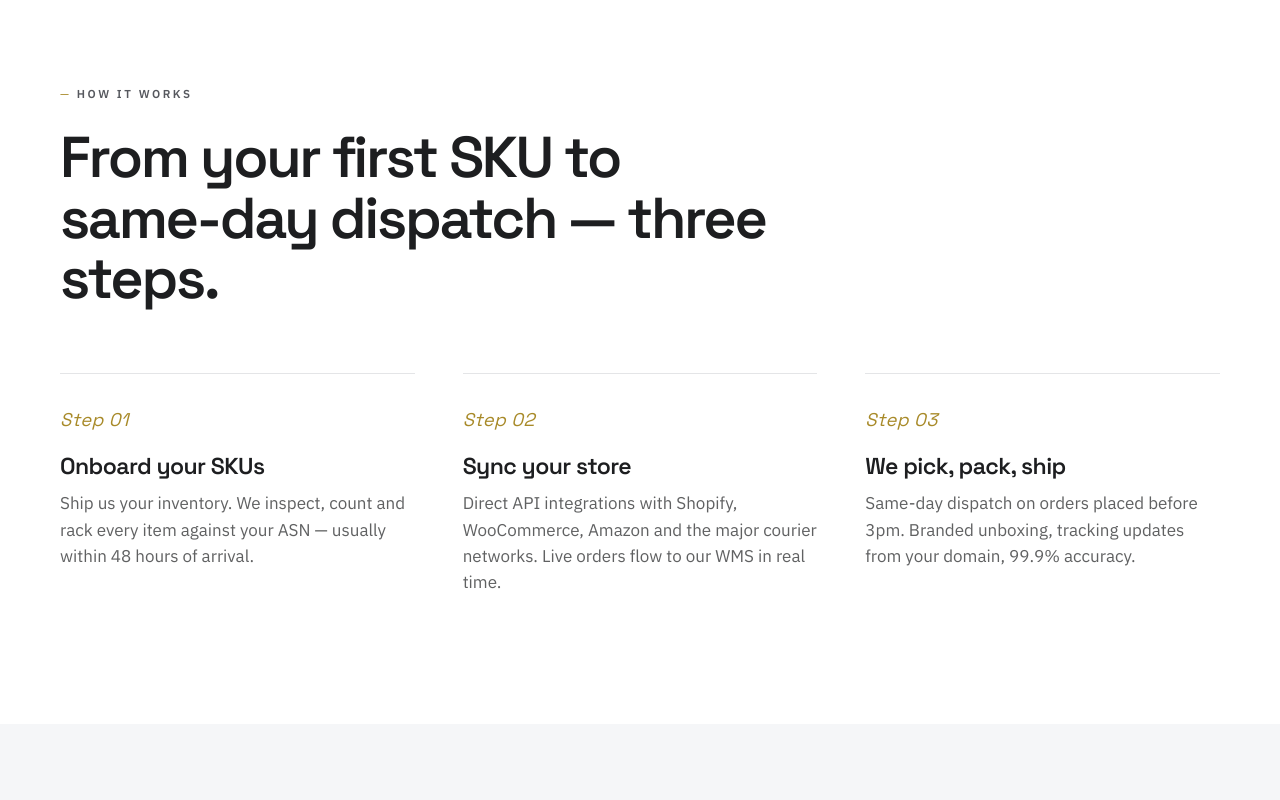
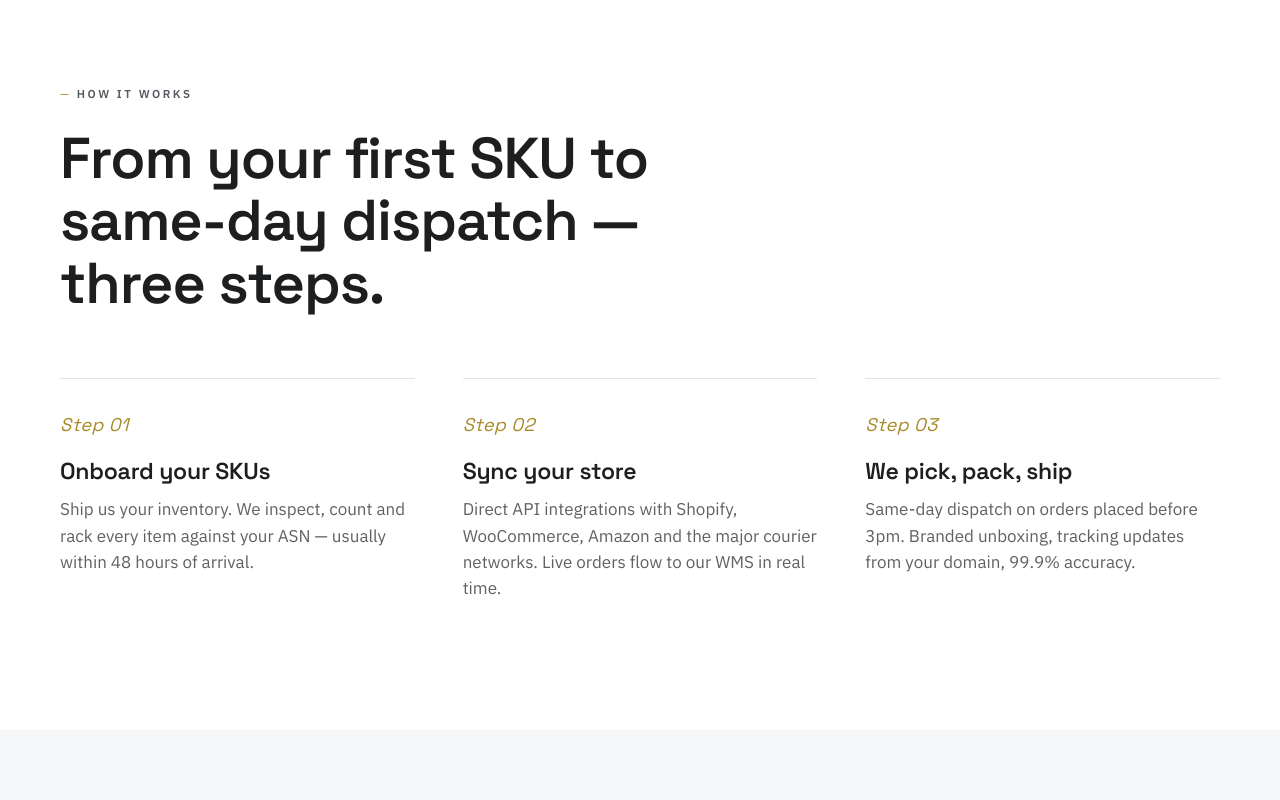
Before and after one commit to Gustavo-Git2806/tarlu-preview, a plain HTML site: page index.html in a window 1280 px wide. Shown: the part 1200-2000 px from the top of the page. Drawn offline with Linux system fonts and the light colour scheme.

Commit message:
Fix fi kerning in headings — loosen letter-spacing from -0.045em to -0.02em

```diff
--- a/assets/css/editorial.css
+++ b/assets/css/editorial.css
@@ -74,15 +74,17 @@ button { font: inherit; cursor: pointer; border: 0; background: none; color: inh
 
 h1, h2, h3, h4 {
     font-family: 'Space Grotesk', -apple-system, sans-serif;
-    letter-spacing: -0.035em;
-    line-height: 1.05;
+    letter-spacing: -0.02em;
+    line-height: 1.08;
     margin: 0 0 0.6em;
     font-weight: 600;
     color: var(--ink);
+    font-kerning: normal;
+    font-feature-settings: 'kern' 1;
 }
-h1 { font-size: clamp(3rem, 7vw, 6rem); letter-spacing: -0.045em; font-weight: 600; }
-h2 { font-size: clamp(2.2rem, 4.5vw, 3.75rem); letter-spacing: -0.04em; font-weight: 600; }
-h3 { font-size: clamp(1.35rem, 1.8vw, 1.65rem); font-weight: 600; letter-spacing: -0.025em; }
+h1 { font-size: clamp(3rem, 7vw, 6rem); letter-spacing: -0.02em; font-weight: 600; }
+h2 { font-size: clamp(2.2rem, 4.5vw, 3.75rem); letter-spacing: -0.018em; font-weight: 600; }
+h3 { font-size: clamp(1.35rem, 1.8vw, 1.65rem); font-weight: 600; letter-spacing: -0.01em; }
 h4 { font-size: 1.1rem; font-weight: 500; font-family: 'IBM Plex Sans', sans-serif; letter-spacing: 0; }
 p  { margin: 0 0 1.2em; color: var(--ink-70); }
 strong { font-weight: 600; color: var(--ink); }
```
